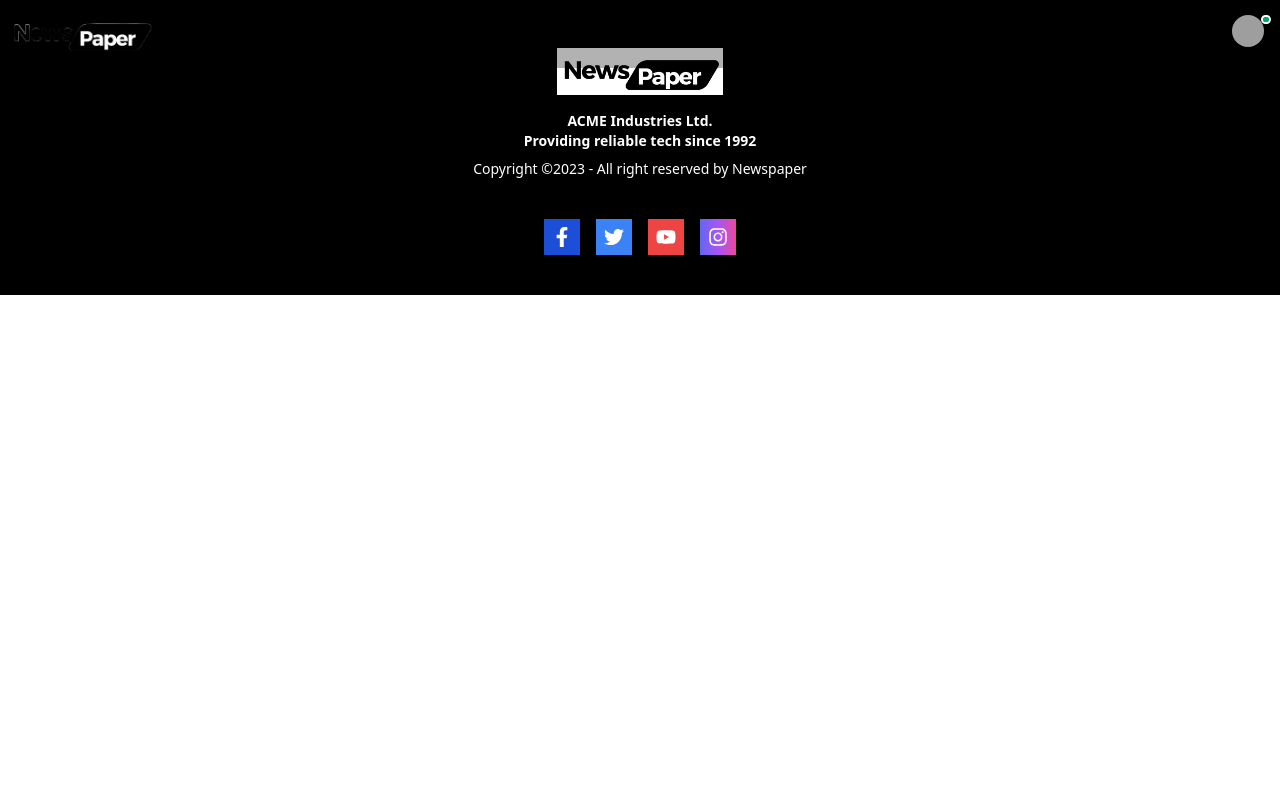
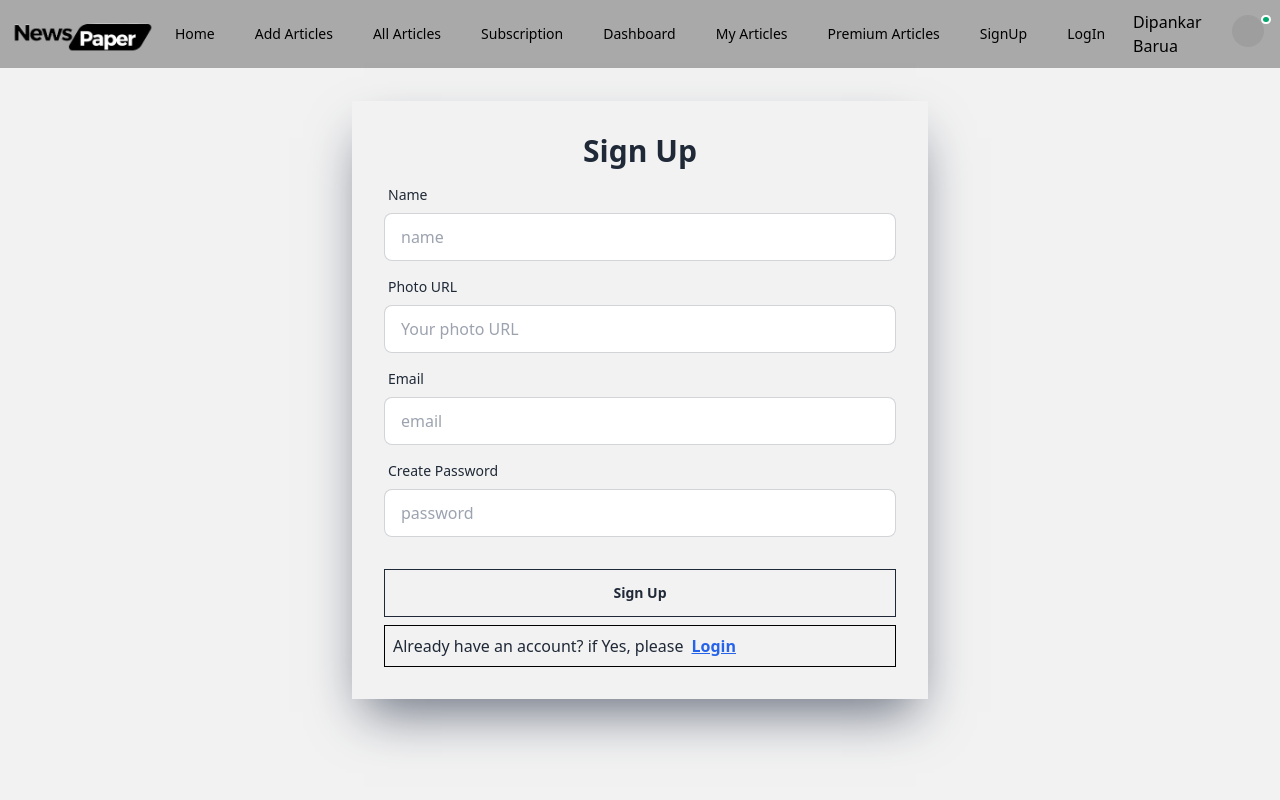
Before and after one commit to DipuBarua/newspaper-fullstack-client, a React (Vite) app: page /signup in a window 1280 px wide. Shown: the top 800 px of the page. Built offline with nearby package versions, Linux system fonts and the light colour scheme; no server answers; grey boxes are pictures that could not be loaded.

Commit message:
sign up page layout created using react hook form

```diff
--- a/src/page/SignUp/SignUp.jsx
+++ b/src/page/SignUp/SignUp.jsx
@@ -1,7 +1,81 @@
+import { useForm } from "react-hook-form"
+import { Link } from "react-router-dom";
 
 const SignUp = () => {
+    const { register, handleSubmit, formState: { errors } } = useForm()
+    const onSubmit = (data) => console.log(data);
+
     return (
         <div>
+            <div className="hero min-h-screen bg-base-200">
+
+                <div className="card flex-shrink-0 w-full max-w-xl shadow-2xl shadow-gray-500 rounded-none my-20">
+                    <form onSubmit={handleSubmit(onSubmit)} className="card-body">
+                        <h2 className=" text-center text-3xl font-bold">Sign Up</h2>
+
+                        {/* Name  */}
+                        <div className="form-control">
+                            <label className="label">
+                                <span className="label-text">Name</span>
+                            </label>
+                            <input type="text" {...register("name", { required: true })} name="name" placeholder="name" className="input input-bordered" />
+                            {errors.name && <span className=" text-red-600">Name is required*</span>}
+                        </div>
+
+                        {/* Photo  */}
+                        <div className="form-control">
+                            <label className="label">
+                                <span className="label-text">Photo URL</span>
+                            </label>
+                            <input type="url" {...register("photo", { required: true })} name="photo" placeholder="Your photo URL" className="input input-bordered" />
+                            {errors.photo && <span className=" text-red-600">Photo URL is required*</span>}
+                        </div>
+
+                        {/* Email  */}
+                        <div className="form-control">
+                            <label className="label">
+                                <span className="label-text">Email</span>
+                            </label>
+                            <input type="email" {...register("email", { required: true })} name="email" placeholder="email" className="input input-bordered" />
+                            {errors.email && <span className=" text-red-600">Email is required*</span>}
+                        </div>
+
+                        {/* Password  */}
+                        <div className="form-control">
+                            <label className="label">
+                                <span className="label-text">Create Password</span>
+                            </label>
+                            <input type="password" {...register("password", {
+                                required: true,
+                                minLength: 6,
+                                pattern: /(?=.*?[A-Z])(?=.*?[0-9])(?=.*?[#?!@$%^&*-])/,
+                            })} name="password" placeholder="password" className="input input-bordered" />
+
+                            {errors.password?.type === "required" && (
+                                <span className=" text-red-600">password is required*</span>
+                            )}
+                            {errors.password?.type === "minLength" && (
+                                <span className=" text-red-600">password must have at least 6 characters</span>
+                            )}
+                            {errors.password?.type === "pattern" && (
+                                <span className=" text-red-600">password must have at least 1 upper case, 1 numeric, 1 sepical(#,?,!,@,$,%,^,&,*,-) character.</span>
+                            )}
+                        </div>
+
+                        <div className="form-control mt-6">
+                            <button className="btn btn-outline rounded-none hover:bg-blue-600">Sign Up</button>
+                        </div>
+                        <div className="border border-black p-2">
+                            <p>Already have an account? if Yes, please
+                                <Link to={"/login"}>
+                                    <button className="btn-link font-semibold text-blue-600 ml-2">Login</button>
+                                </Link>
+                            </p>
+                        </div>
+                    </form>
+                </div>
+
+            </div>
 
         </div>
     );
```
